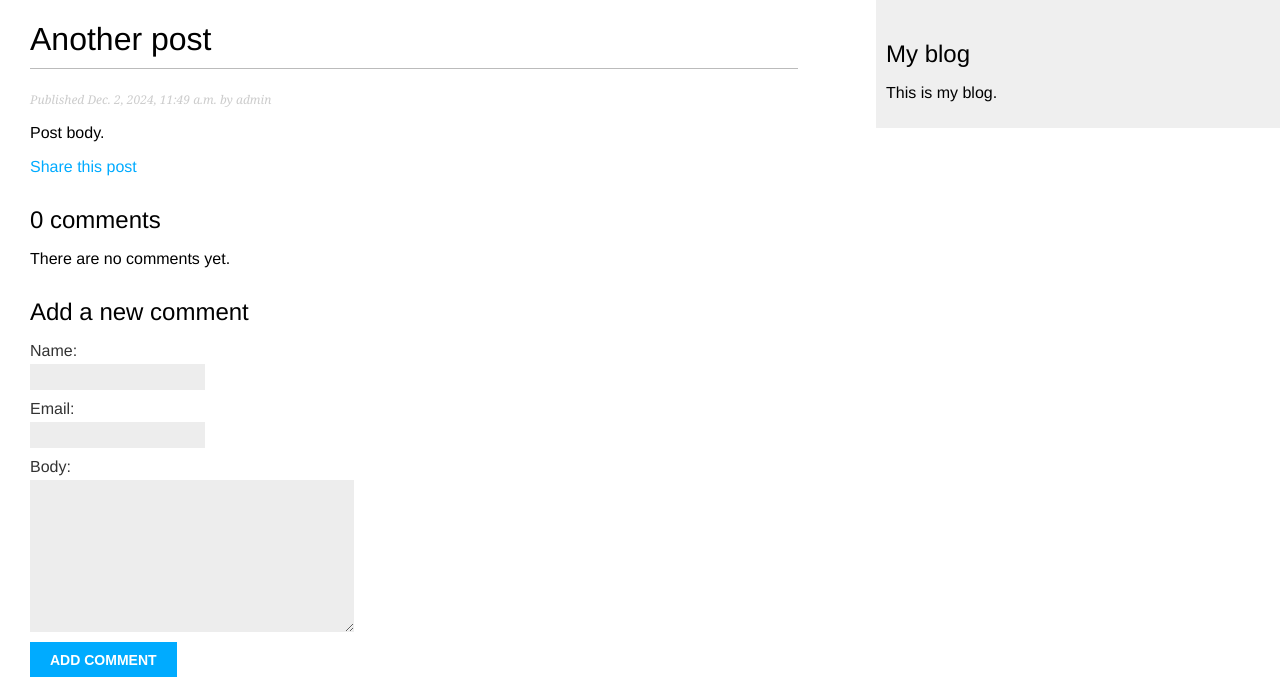
After one commit to artelightstudios/Django4, a Django app: a page that uses mysite/blog/templates/blog/post/detail.html in a window 1280 px wide. The commit adds this page. Shown: the top 677 px of the page. Run offline with Django 4.2, Linux system fonts and the light colour scheme; data comes from the database, SQL or seed files in the repository; both versions use the stored data as it was after the commit.

Commit message:
Chapter 2.9

```diff
--- /dev/null
+++ b/mysite/blog/forms.py
@@ -0,0 +1,16 @@
+from django import forms
+from .models import Comment
+
+
+class EmailPostForm(forms.Form):
+    name = forms.CharField(max_length=25)
+    email = forms.EmailField()
+    to = forms.EmailField()
+    comments = forms.CharField(required=False,
+                               widget=forms.Textarea)
+
+
+class CommentForm(forms.ModelForm):
+    class Meta:
+        model = Comment
+        fields = ['name', 'email', 'body']
--- a/mysite/blog/models.py
+++ b/mysite/blog/models.py
@@ -1,6 +1,7 @@
 from django.db import models
 from django.utils import timezone
 from django.contrib.auth.models import User
+from django.urls import reverse
 
 
 class PublishedManager(models.Manager):
@@ -16,7 +17,8 @@ class Post(models.Model):
         PUBLISHED = 'PB', 'Published'
 
     title = models.CharField(max_length=250)
-    slug = models.SlugField(max_length=250)
+    slug = models.SlugField(max_length=250,
+                            unique_for_date='publish')
     author = models.ForeignKey(User,
                                on_delete=models.CASCADE,
                                related_name='blog_posts')
@@ -39,3 +41,31 @@ class Post(models.Model):
 
     def __str__(self):
         return self.title
+
+    def get_absolute_url(self):
+        return reverse('blog:post_detail',
+                       args=[self.publish.year,
+                             self.publish.month,
+                             self.publish.day,
+                             self.slug])
+
+
+class Comment(models.Model):
+    post = models.ForeignKey(Post,
+                             on_delete=models.CASCADE,
+                             related_name='comments')
+    name = models.CharField(max_length=80)
+    email = models.EmailField()
+    body = models.TextField()
+    created = models.DateTimeField(auto_now_add=True)
+    updated = models.DateTimeField(auto_now=True)
+    active = models.BooleanField(default=True)
+
+    class Meta:
+        ordering = ['created']
+        indexes = [
+            models.Index(fields=['created']),
+        ]
+
+    def __str__(self):
+        return f'Comment by {self.name} on {self.post}'
--- a/mysite/blog/templates/blog/post/detail.html
+++ b/mysite/blog/templates/blog/post/detail.html
@@ -8,4 +8,26 @@
     Published {{ post.publish }} by {{ post.author }}
   </p>
   {{ post.body|linebreaks }}
+  <p>
+    <a href="{% url "blog:post_share" post.id %}">
+      Share this post
+    </a>
+  </p>
+  {% with comments.count as total_comments %}
+    <h2>
+      {{ total_comments }} comment{{ total_comments|pluralize }}
+    </h2>
+  {% endwith %}
+  {% for comment in comments %}
+    <div class="comment">
+      <p class="info">
+        Comment {{ forloop.counter }} by {{ comment.name }}
+        {{ comment.created }}
+      </p>
+      {{ comment.body|linebreaks }}
+    </div>
+  {% empty %}
+    <p>There are no comments yet.</p>
+  {% endfor %}
+  {% include "blog/post/includes/comment_form.html" %}
 {% endblock %}
--- /dev/null
+++ b/mysite/blog/templates/blog/post/includes/comment_form.html
@@ -0,0 +1,6 @@
+<h2>Add a new comment</h2>
+<form action="{% url "blog:post_comment" post.id %}" method="post">
+  {{ form.as_p }}
+  {% csrf_token %}
+  <p><input type="submit" value="Add comment"></p>
+</form>
--- a/mysite/blog/templates/blog/post/list.html
+++ b/mysite/blog/templates/blog/post/list.html
@@ -6,7 +6,7 @@
   <h1>My Blog</h1>
   {% for post in posts %}
     <h2>
-      <a href="{% url 'blog:post_detail' post.id %}">
+      <a href="{{ post.get_absolute_url }}">
         {{ post.title }}
       </a>
     </h2>
@@ -15,4 +15,5 @@
     </p>
     {{ post.body|truncatewords:30|linebreaks }}
   {% endfor %}
+  {% include "pagination.html" with page=page_obj %}
 {% endblock %}
--- a/mysite/blog/urls.py
+++ b/mysite/blog/urls.py
@@ -4,7 +4,14 @@ from . import views
 app_name = 'blog'
 
 urlpatterns = [
-    # post views
-    path('', views.post_list, name='post_list'),
-    path('<int:id>/', views.post_detail, name='post_detail'),
+    # Post views
+    # path('', views.post_list, name='post_list'),
+    path('', views.PostListView.as_view(), name='post_list'),
+    path('<int:year>/<int:month>/<int:day>/<slug:post>/',
+         views.post_detail,
+         name='post_detail'),
+    path('<int:post_id>/share/',
+         views.post_share, name='post_share'),
+    path('<int:post_id>/comment/',
+         views.post_comment, name='post_comment'),
 ]
--- a/mysite/blog/views.py
+++ b/mysite/blog/views.py
@@ -1,18 +1,103 @@
-from django.shortcuts import render, get_object_or_404
-from .models import Post
+from django.shortcuts import render, get_object_or_404, redirect
+from .models import Post, Comment
+from django.core.paginator import Paginator, EmptyPage,\
+                                  PageNotAnInteger
+from django.views.generic import ListView
+from .forms import EmailPostForm, CommentForm
+from django.core.mail import send_mail
+from django.views.decorators.http import require_POST
 
 
 def post_list(request):
-    posts = Post.published.all()
+    post_list = Post.published.all()
+    # Pagination with 3 posts per page
+    paginator = Paginator(post_list, 3)
+    page_number = request.GET.get('page', 1)
+    try:
+        posts = paginator.page(page_number)
+    except PageNotAnInteger:
+        # If page_number is not an integer deliver the first page
+        posts = paginator.page(1)
+    except EmptyPage:
+        # If page_number is out of range deliver last page of results
+        posts = paginator.page(paginator.num_pages)
     return render(request,
                  'blog/post/list.html',
                  {'posts': posts})
 
 
-def post_detail(request, id):
+def post_detail(request, year, month, day, post):
     post = get_object_or_404(Post,
-                             id=id,
-                             status=Post.Status.PUBLISHED)
+                             status=Post.Status.PUBLISHED,
+                             slug=post,
+                             publish__year=year,
+                             publish__month=month,
+                             publish__day=day)
+    # List of active comments for this post
+    comments = post.comments.filter(active=True)
+    # Form for users to comment
+    form = CommentForm()
+
     return render(request,
                   'blog/post/detail.html',
-                  {'post': post})
+                  {'post': post,
+                   'comments': comments,
+                   'form': form})
+
+
+class PostListView(ListView):
+    """
+    Alternative post list view
+    """
+    queryset = Post.published.all()
+    context_object_name = 'posts'
+    paginate_by = 3
+    template_name = 'blog/post/list.html'
+
+
+def post_share(request, post_id):
+    # Retrieve post by id
+    post = get_object_or_404(Post, id=post_id, \
+                                   status=Post.Status.PUBLISHED)
+    sent = False
+
+    if request.method == 'POST':
+        # Form was submitted
+        form = EmailPostForm(request.POST)
+        if form.is_valid():
+            # Form fields passed validation
+            cd = form.cleaned_data
+            post_url = request.build_absolute_uri(post.get_absolute_url())
+            subject = f"{cd['name']} recommends you read " \
+                      f"{post.title}"
+            message = f"Read {post.title} at {post_url}\n\n" \
+                      f"{cd['name']}\'s comments: {cd['comments']}"
+            send_mail(subject, message, 'artelightstudios@gmail.com',
+                      [cd['to']])
+            sent = True
+
+    else:
+        form = EmailPostForm()
+    return render(request, 'blog/post/share.html', {'post': post,
+                                                    'form': form,
+                                                    'sent': sent})
+
+
+@require_POST
+def post_comment(request, post_id):
+    post = get_object_or_404(Post, id=post_id, \
+                                   status=Post.Status.PUBLISHED)
+    comment = None
+    # A comment was posted
+    form = CommentForm(data=request.POST)
+    if form.is_valid():
+        # Create a Comment object without saving it to the database
+        comment = form.save(commit=False)
+        # Assign the post to the comment
+        comment.post = post
+        # Save the comment to the database
+        comment.save()
+    return render(request, 'blog/post/comment.html',
+                           {'post': post,
+                            'form': form,
+                            'comment': comment})
```
Also changed, not shown: mysite/blog/admin.py (+10 -2 lines), mysite/blog/templates/blog/post/comment.html (added, +12 -0 lines), mysite/blog/templates/blog/post/share.html (added, +19 -0 lines), mysite/blog/templates/pagination.html (added, +13 -0 lines), mysite/mysite/settings.py (+8 -0 lines), mysite/blog/migrations/0002_alter_post_slug_comment_and_more.py (added), mysite/db.sqlite3.
